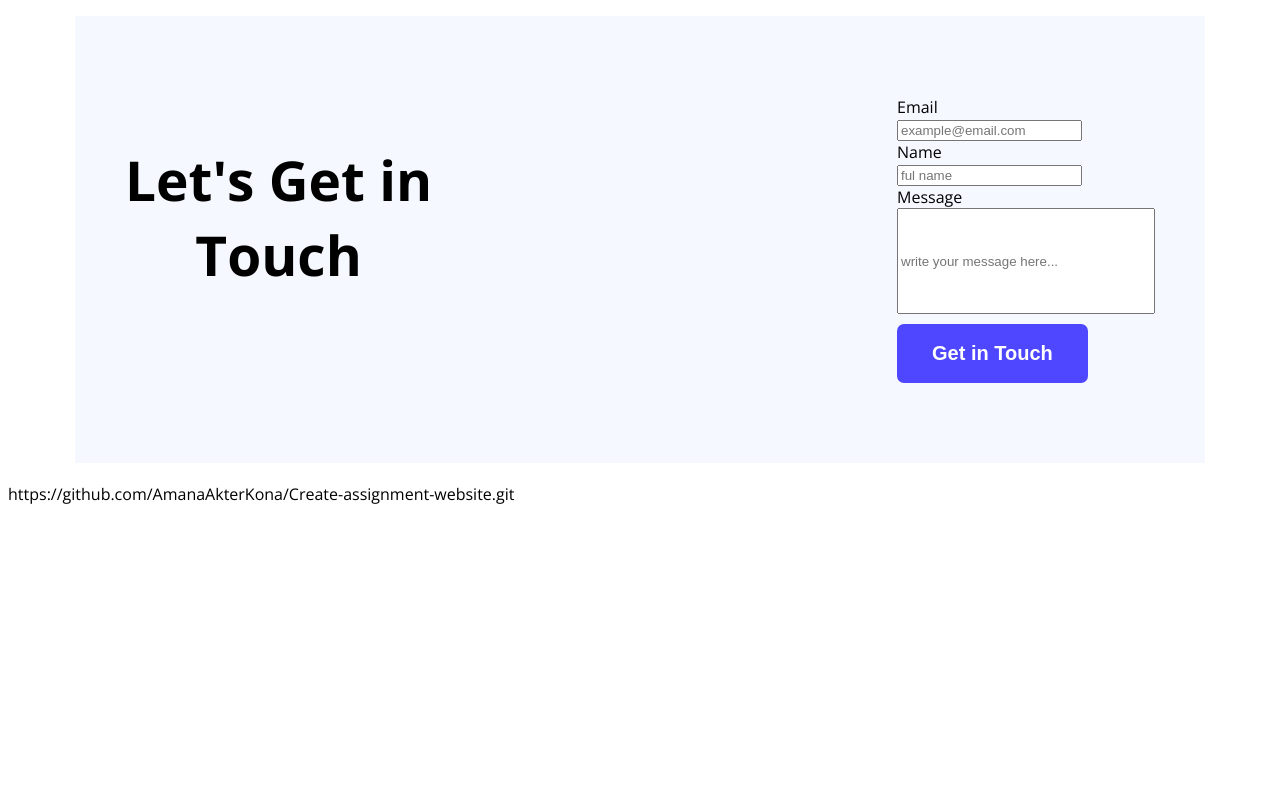
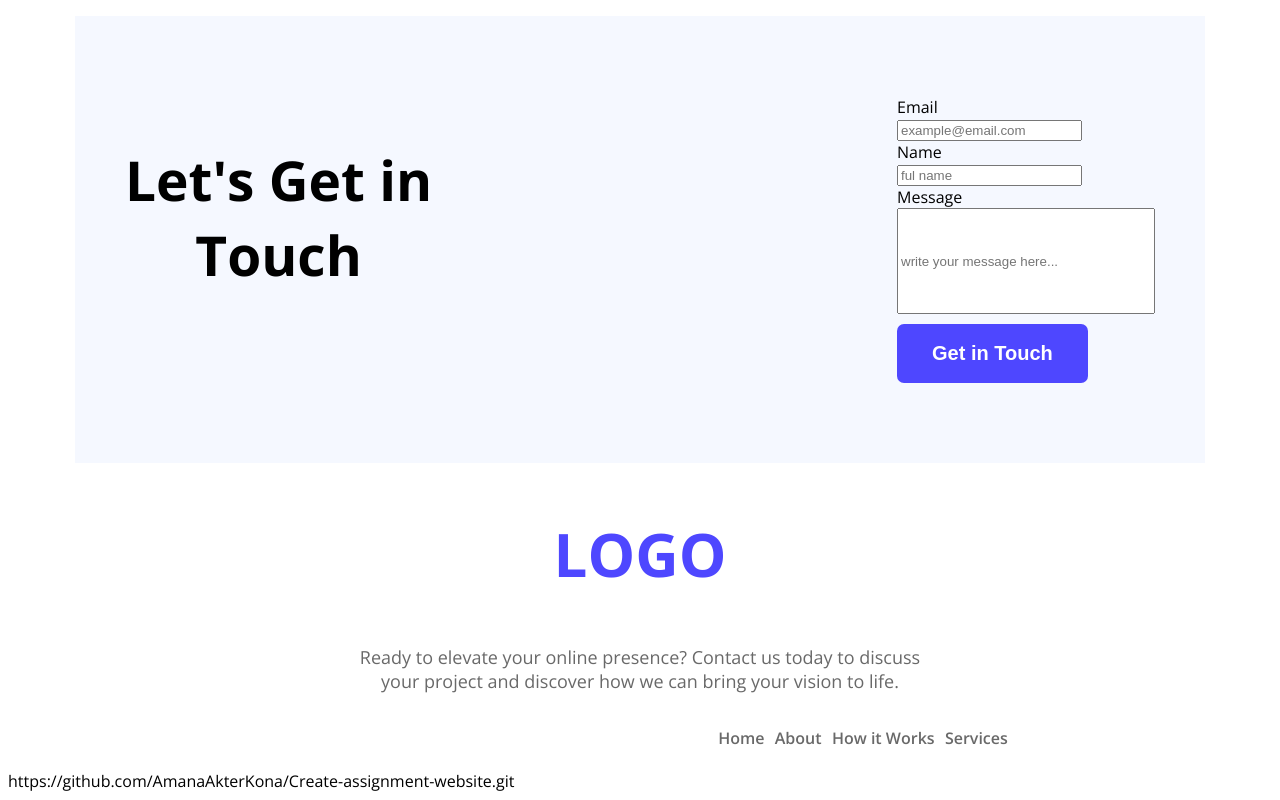
Before and after one commit to AmanaAkterKona/Create-assignment-website, a plain HTML site: page index.html in a window 1280 px wide. Shown: the part 3365-4165 px from the top of the page. Before the commit the page ends 3878 px from the top, so only its background shows below. Drawn offline with nearby package versions, Linux system fonts and the light colour scheme.

Commit message:
added logo information

```diff
--- a/index.html
+++ b/index.html
@@ -142,9 +142,39 @@
                 </div>
 
 
+
+
         </section>
+
+
+
     </main>
     <footer>
+         </section>
+        <section class="logo-info">
+            <h1 class="logo-title">LOGO</h1>
+            <p class="logo-description">
+               Ready to elevate your online presence? Contact us today to discuss <br> your project and discover how we can bring your vision to life.
+            </p>
+            <div class="logo-items">
+                <div class="logo-item">
+                    <p class="item-title">Home</p>
+                </div>
+                 <div class="logo-item">
+                    <p class="item-title">About</p>
+                </div>
+                 <div class="logo-item">
+                    <p class="item-title">How it Works</p>
+                </div>
+                 <div class="logo-item">
+                    <p class="item-title">Services</p>
+                </div>
+
+
+            </div>
+
+        </section>
+
 
     </footer>
 
--- a/styles/portfolio.css
+++ b/styles/portfolio.css
@@ -263,3 +263,32 @@ main {
     width: 250px;
     height: 100px;
 }
+
+.logo-title {
+    font-size: 60px;
+    font-weight: bolder;
+    color: #4E47FF;
+    text-align: center;
+}
+
+.logo-description {
+    font-size: 18px;
+    color: dimgrey;
+    text-align: center;
+}
+
+
+.logo-items {
+    display: flex;
+    justify-content: space-around;
+    width: 300px;
+    align-items: center;
+    color: dimgrey;
+    padding-left: 700px;
+    padding-right: 20px;
+    margin: 5px;
+}
+
+.item-title {
+    font-weight: 600;
+}
```
